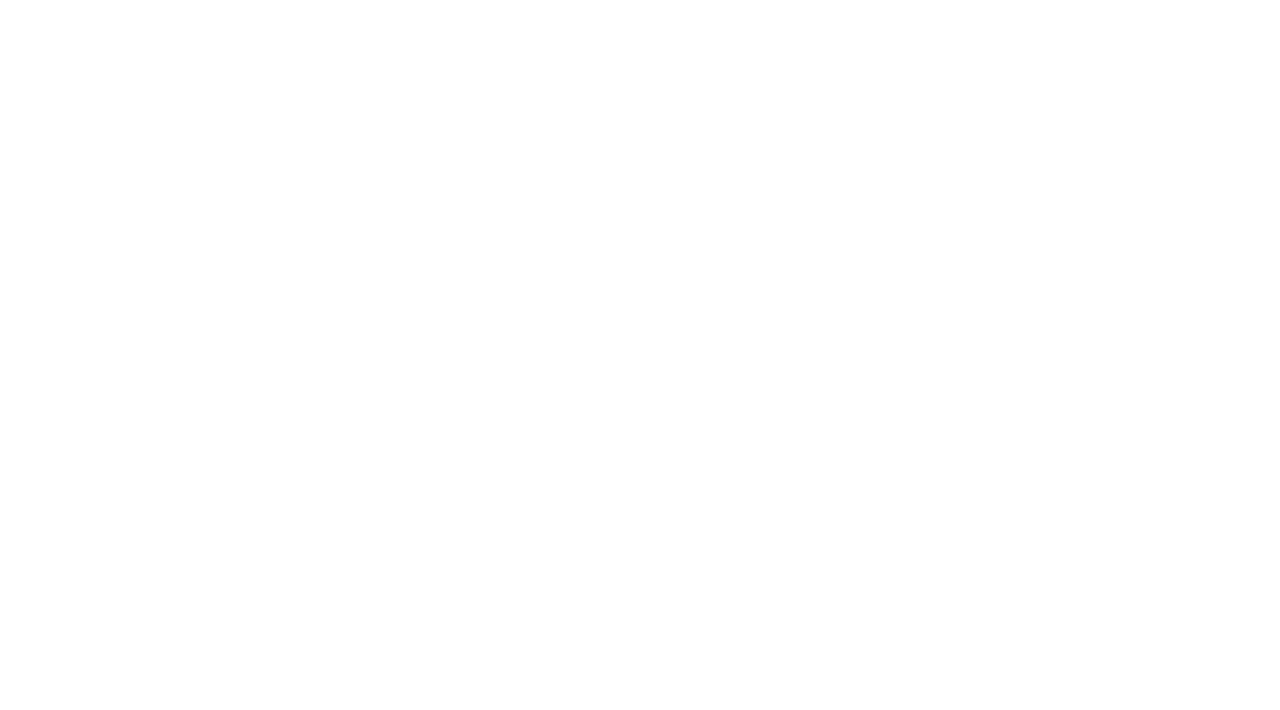
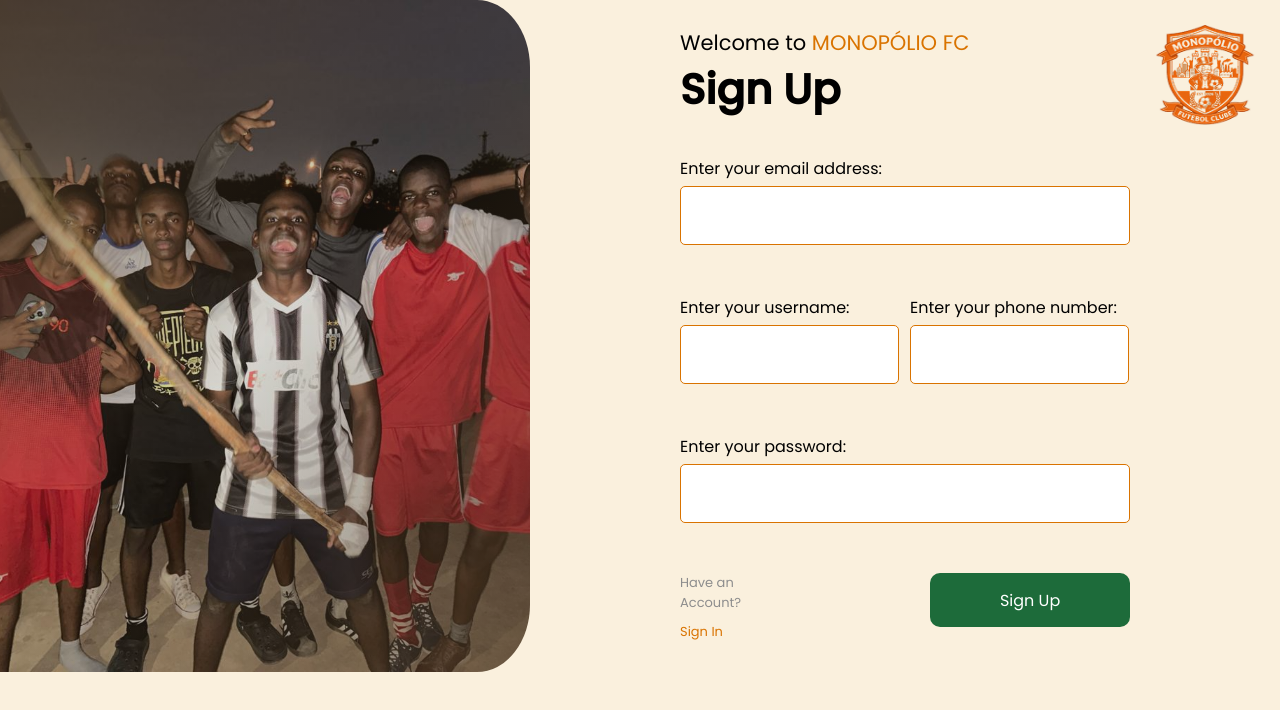
Before and after one commit to NDias17/login-auth-system, a plain HTML site: page app-front/regist.html in a window 1280 px wide. Drawn offline with Linux system fonts and the light colour scheme.

Commit message:
feat: building sign up page
Co-authored-by: Copilot <copilot@github.com>

```diff
--- a/app-front/regist.html
+++ b/app-front/regist.html
@@ -4,8 +4,51 @@
     <meta charset="UTF-8">
     <meta name="viewport" content="width=device-width, initial-scale=1.0">
     <title>Document</title>
+    <link rel="stylesheet" href="style.css">
 </head>
 <body>
+    <div id="central-box">
+        <div class="side1"></div>
+        <div class="side2">
+            <p>Welcome to <span>MONOPÓLIO FC</span></p>
+            <h1>Sign Up</h1>
+
+            <div>
+            <form action="">
+                <label for="email">Enter your email address:</label>
+                <input type="email" id="email" name="email" required>
+
+                <div class="contact-info">
+                    <div class="contact-field">
+                        <label for="username">Enter your username:</label>
+                        <input type="text" id="username" name="username" required>
+                    </div>
+
+                    <div class="contact-field">
+                        <label for="contact">Enter your phone number:</label>
+                        <input type="number" id="contact" pattern="^(9(1|2|3|4|5|9|0)[0-9]{7})$" name="contact" required>
+                    </div>
+                </div>
+
+                <label for="password">Enter your password:</label>
+                <input type="password" id="password" name="password" required>
+
+
+                <div class="sign-up-regist">
+                    <div  class="sign-up-option">
+                        <p class="no">Have an Account?</p>
+                        <a href="index.html">Sign In</a>
+                    </div>
+                    <button type="submit">Sign Up</button>
+                </div>
+
+            </form>
+        </div>
+        </div>
+        <img src="assets/logo.png" alt="" class="logo">
+
+
+    </div>
 
 </body>
 </html>
--- a/app-front/style.css
+++ b/app-front/style.css
@@ -117,6 +117,10 @@ body{
     transition: background-color 0.3s ease;
 }
 
+form{
+    margin-top: -15px;
+}
+
 label{
     font-family: 'PoppinsRegular16';
     font-size: 16px;
@@ -139,11 +143,41 @@ input:focus{
     outline: none;
 }
 
+#username, #contact{
+    width: 197px;
+}
+
+.contact-info{
+    display: flex;
+    gap: 10px;
+}
+
+.contact-field{
+    display: flex;
+    flex-direction: column;
+    flex: 1;
+}
+
+.contact-field label{
+    margin-top: 50px;
+    margin-bottom: 5px;
+}
+
+.contact-field input{
+    margin-top: 0px;
+}
+
 .sign-up{
     margin-top: 80px;
     display: flex;
     gap: 150px;
 
+}
+
+.sign-up-regist{
+    display: flex;
+    margin-top: 50px;
+    gap: 150px;
 }
 
 .sign-up-option a{
```
Also changed, not shown: app-front/index.html (+1 -1 lines).
